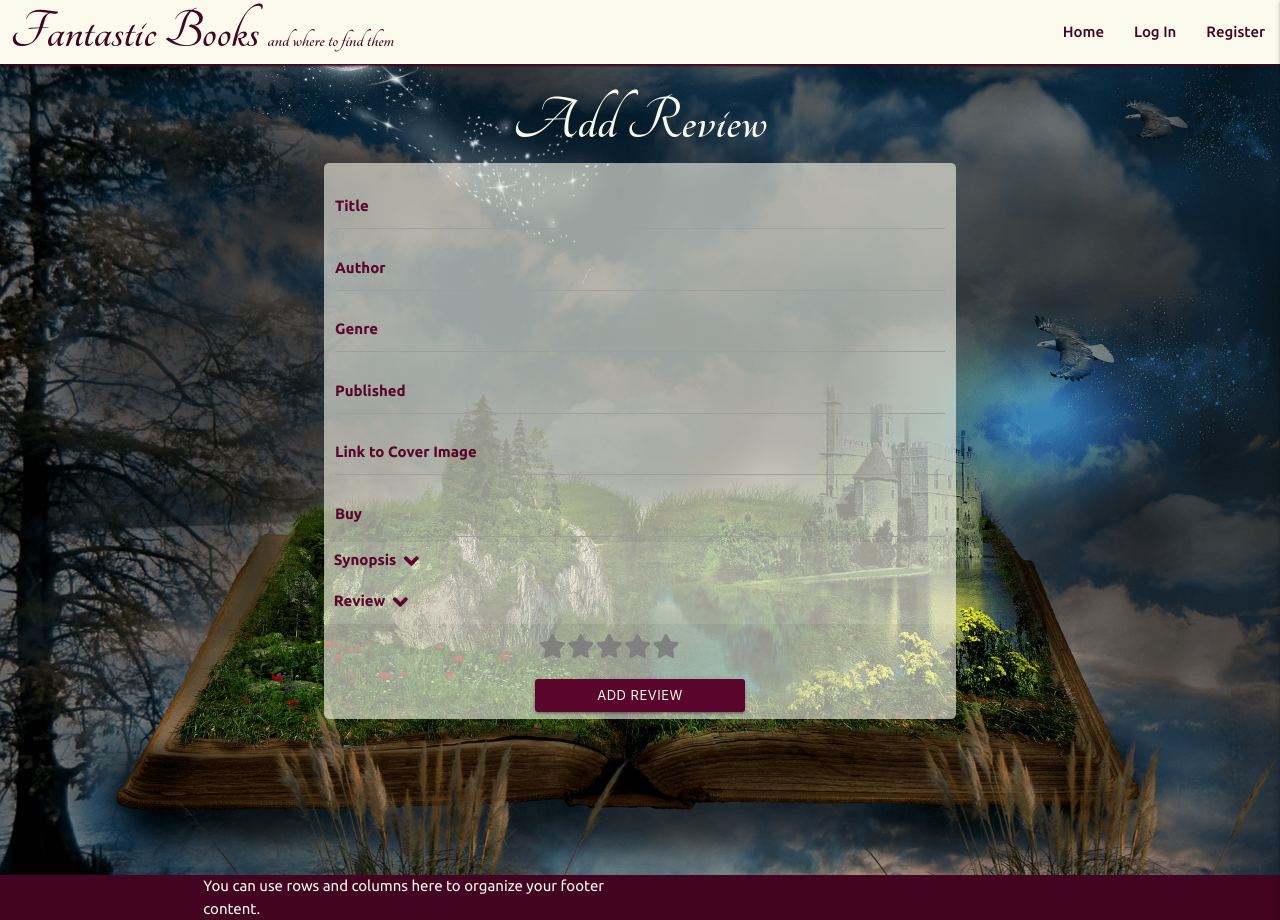
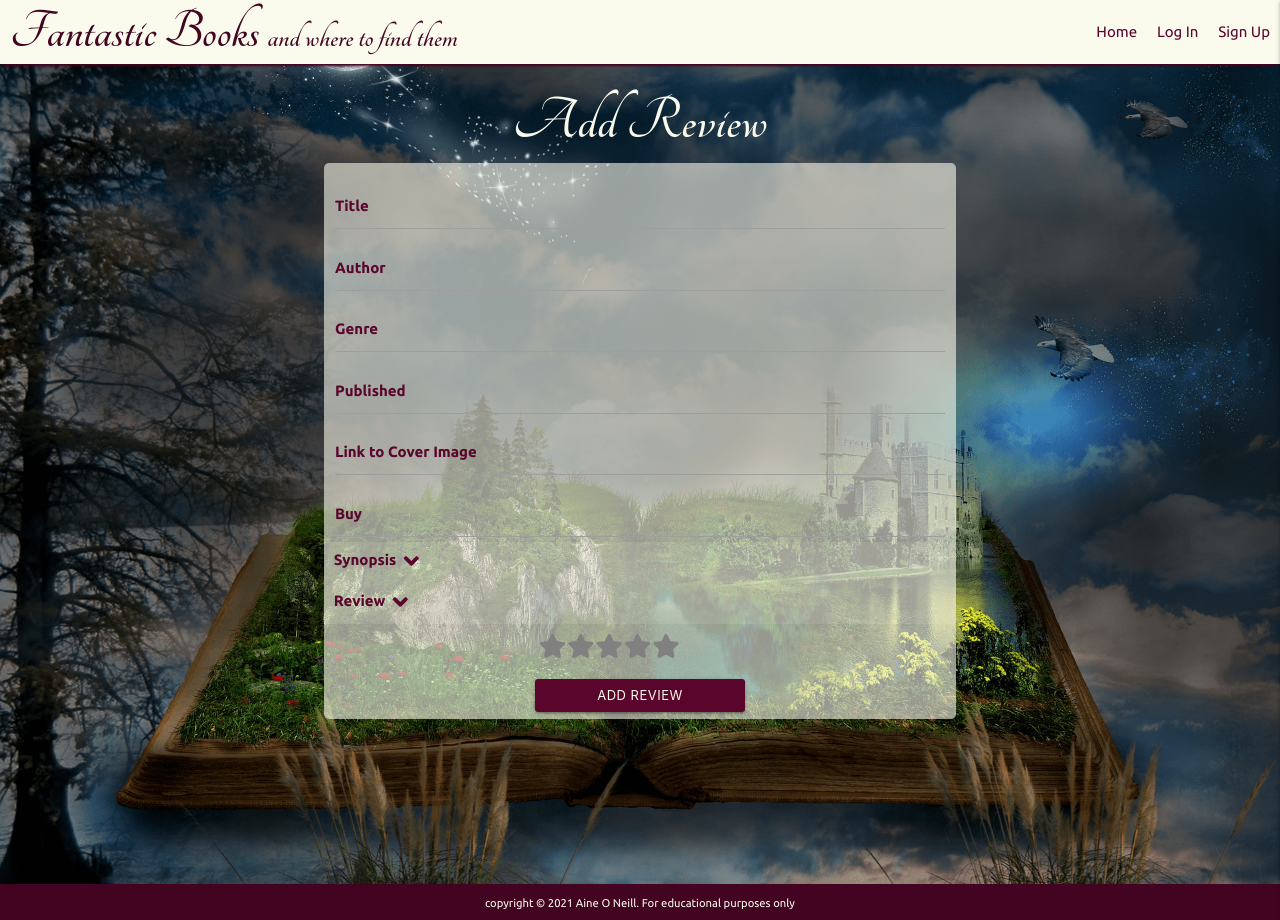
Before and after one commit to Code-Institute-Submissions/Fantastic-Books, a Flask app: page /add_review in a window 1280 px wide. Run offline with Flask 2, Linux system fonts and the light colour scheme; data that the repository does not hold is empty; some libraries are stand-ins or nearby versions.

Commit message:
Add function to dynamically set copywrite date in footer. Change register link name to sign up. Tweak styles on navbar and footer

```diff
--- a/static/css/style.css
+++ b/static/css/style.css
@@ -1,15 +1,7 @@
-@import url('https://fonts.googleapis.com/css2?family=Lato:wght@400;700&family=Tangerine:wght@400;700&display=swap');
 @import url('https://fonts.googleapis.com/css2?family=Tangerine:wght@400;700&family=Ubuntu:ital,wght@0,400;0,500;0,700;1,400;1,500&display=swap');
-
 
 html {
     scroll-behavior: smooth;
-}
-
-header {
-    position: relative;
-    overflow: hidden;
-    z-index: 2;
 }
 
 body {
@@ -32,29 +24,21 @@ nav .brand-logo {
     font-size: 3.75rem;
 }
 
-nav a,
 nav ul a {
+    color: #5a052c;
+    padding: 0 10px;
+}
+
+nav a {
     color: #420420;
-    font-weight: 500;
 }
 
 .bg-color {
     background-color: #fafaed;
 }
 
-.bg-navbar:before {
-    position: absolute;
-    top: 0;
-    bottom: 0;
-    left: 0;
-    right: 0;
-    width: 100%;
-    height: 100%;
-    background-color: #fafaed;
-}
-
 .sub-logo {
-    font-size: 1.5rem;
+    font-size: 2.25rem;
     font-weight: 700;
 }
 
@@ -66,8 +50,10 @@ nav ul a {
     margin-top: 7px;
     margin-left: 7px;
     font-family: 'Tangerine', cursive;
-    font-weight: 600;
-    font-size: 3.5rem;
+    font-weight: 700;
+    font-size: 4rem;
+    padding-left: 5px;
+
 }
 
 .sidenav-overlay {
@@ -75,8 +61,8 @@ nav ul a {
 }
 
 .sidenav li a {
+    font-weight: 600;
     color: #420420;
-    font-weight: 600;
 }
 
 /* Search Bar */
@@ -107,7 +93,6 @@ form.search-bar input[type=text] {
 form ::placeholder {
     color: #5a052c;
     padding-left: 5px;
-
 }
 
 form.search-bar button {
@@ -208,8 +193,8 @@ form.search-bar::after {
 
 .page-footer {
     background-color: #420420;
-    padding-top: 0;
-    padding-bottom: 0;
+    padding-top: 7px;
+    padding-bottom: 7px;
     color: #fafaed;
 }
 
@@ -254,7 +239,7 @@ footer p {
 .welcome-container {
   margin: auto;
   background-color: rgba(250, 250, 237, 0.8);
-  margin-top: 6.5rem;
+  margin-top: 8rem;
   border-radius: 5px;
 }
 
@@ -311,8 +296,8 @@ blockquote {
 }
 
 .log-btn {
-    padding-right: 20px;
-    padding-left: 20px;
+    padding-right: 1.4rem;
+    padding-left: 1.4rem;
 }
 
 /* Profile Page */
@@ -749,6 +734,10 @@ input[type=email]:not(.browser-default):focus:not([readonly]) {
 
 /* Mobile devices */
 @media only screen and (max-width: 768px) {
+    /* Navbar */
+    nav .brand-logo {
+        padding-top: 5px;
+    }
     /* Home Page */
     .welcome-container {
         margin-top: 6rem;
--- a/static/js/script.js
+++ b/static/js/script.js
@@ -14,3 +14,8 @@ setTimeout(()=> {
         flash_message[i].style.display="none";
     }
 }, 2000);
+
+
+//dynamically set copyright date
+    let date = document.getElementById('date');
+    date.textContent = new Date().getFullYear();
--- a/templates/base.html
+++ b/templates/base.html
@@ -3,8 +3,9 @@
 <head>
     <meta charset="UTF-8">
     <meta name="viewport" content="width=device-width, initial-scale=1.0">
+    <meta name="description" content="book review site">
     <link rel="stylesheet" href="https://cdnjs.cloudflare.com/ajax/libs/font-awesome/5.15.1/css/all.min.css" integrity="sha512-+4zCK9k+qNFUR5X+cKL9EIR+ZOhtIloNl9GIKS57V1MyNsYpYcUrUeQc9vNfzsWfV28IaLL3i96P9sdNyeRssA==" crossorigin="anonymous" type="text/css" />
-     <link rel="stylesheet" href="https://cdnjs.cloudflare.com/ajax/libs/hover.css/2.3.1/css/hover-min.css" integrity="sha512-csw0Ma4oXCAgd/d4nTcpoEoz4nYvvnk21a8VA2h2dzhPAvjbUIK6V3si7/g/HehwdunqqW18RwCJKpD7rL67Xg==" crossorigin="anonymous" />
+    <link rel="stylesheet" href="https://cdnjs.cloudflare.com/ajax/libs/hover.css/2.3.1/css/hover-min.css" integrity="sha512-csw0Ma4oXCAgd/d4nTcpoEoz4nYvvnk21a8VA2h2dzhPAvjbUIK6V3si7/g/HehwdunqqW18RwCJKpD7rL67Xg==" crossorigin="anonymous" />
     <link rel="stylesheet" href="https://cdnjs.cloudflare.com/ajax/libs/materialize/1.0.0/css/materialize.min.css" type="text/css">
     <link rel="stylesheet" href="{{ url_for('static', filename='css/style.css') }}" type="text/css">
     {% block styles %}
@@ -31,7 +32,7 @@
                     <li><a href="{{ url_for('logout') }}">Log Out</a></li>
                 {% else %}
                     <li><a href="{{ url_for('login') }}">Log In</a></li>
-                    <li><a href="{{ url_for('register') }}">Register</a></li>
+                    <li><a href="{{ url_for('register') }}">Sign Up</a></li>
                 {% endif %}
                 </ul>
         </div>
@@ -50,7 +51,7 @@
                 <li><a href="{{ url_for('logout') }}">Log Out</a></li>
               {% else %}
                 <li><a href="{{ url_for('login') }}">Log In</a></li>
-                <li><a href="{{ url_for('register') }}">Register</a></li>
+                <li><a href="{{ url_for('register') }}">Sign Up</a></li>
               {% endif %}
             </ul>
 
@@ -76,10 +77,10 @@
 
 <!--Footer -->
 <footer class="page-footer">
-    <div class="container">
+    <div class="container center-align">
         <div class="row">
-            <div class="col l6 s12">
-                <p>You can use rows and columns here to organize your footer content.</p>
+            <div class="col s12">
+                <p><small>copyright &copy; <span id="date"> </span> Aine O Neill. For educational purposes only </small></p>
             </div>
         </div>
     </div>
```
